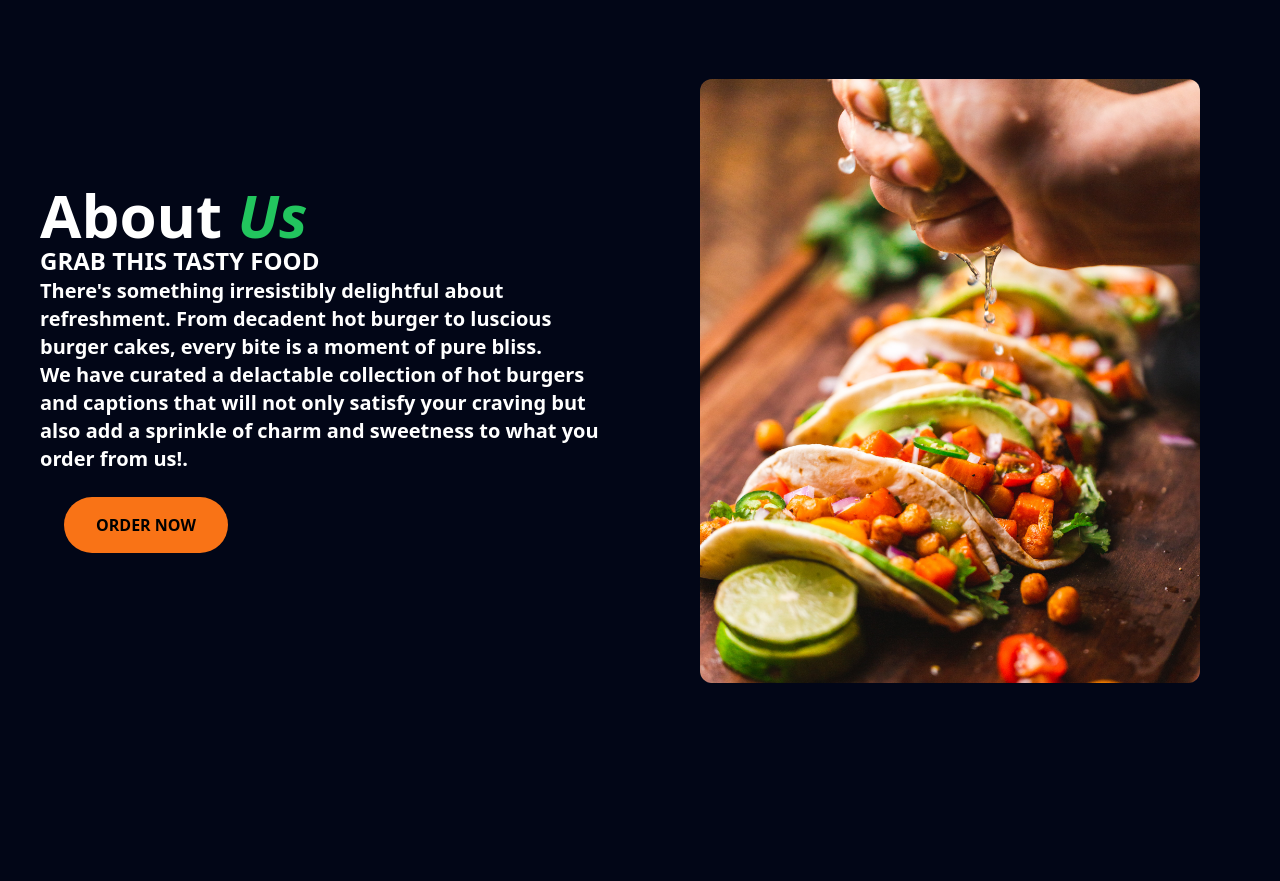
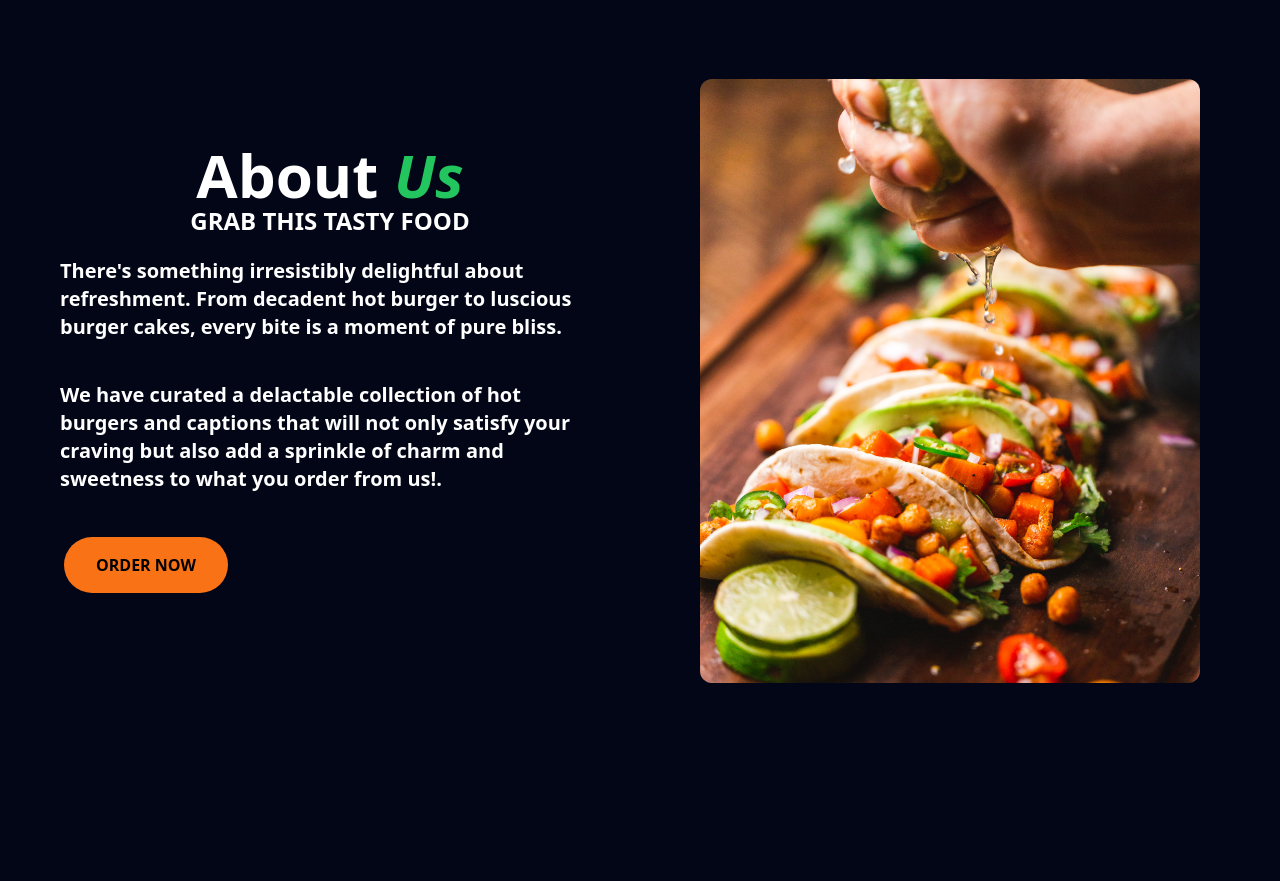
Before and after one commit to Oduluyidavid/food-website, a React (Vite) app: page / in a window 1280 px wide. Shown: the part 1480-2361 px from the top of the page. Built offline with nearby package versions, Linux system fonts and the light colour scheme.

Commit message:
first commit

```diff
--- a/src/sections/Menu.jsx
+++ b/src/sections/Menu.jsx
@@ -39,11 +39,11 @@ export const Menu = () => {
       </section>
       <section id='about' className='flex flex-col lg:flex-row justify-center items-center gap-10 lg:py-24 py-20 px-10 bg-slate-950 w-full h-fit'>
         <div id='left' className='lg:w-[50%] w-full justify-end items-center lg:items-start gap-11'>
-          <h1 data-aos="zoom-in" className='text-white text-6xl font-bold'>About <span className='text-green-500 italic'>Us</span></h1>
-          <h1 className='text-white text-2xl font-semibold'>GRAB THIS TASTY FOOD</h1>
-          <p data-aos="zoom-in" className='text-white text-xl font-semibold text-center lg:text-start'>There's something irresistibly delightful about refreshment. From decadent hot burger to luscious burger cakes,
+          <h1 data-aos="zoom-in" className='text-white text-6xl text-center font-bold'>About <span className='text-green-500 italic'>Us</span></h1>
+          <h1 className='text-white text-2xl text-center font-semibold'>GRAB THIS TASTY FOOD</h1>
+          <p data-aos="zoom-in" className='text-white text-xl font-semibold p-5 text-center lg:text-start'>There's something irresistibly delightful about refreshment. From decadent hot burger to luscious burger cakes,
            every bite is a moment of pure bliss.</p>
-          <p data-aos="zoom-in" className='text-white text-xl font-semibold text-center lg:text-start'>We have curated a delactable collection of hot burgers and captions that will not only satisfy your craving but also add a sprinkle of charm and sweetness to what you order from us!.</p>
+          <p data-aos="zoom-in" className='text-white text-xl font-semibold p-5 text-center lg:text-start'>We have curated a delactable collection of hot burgers and captions that will not only satisfy your craving but also add a sprinkle of charm and sweetness to what you order from us!.</p>
           <button data-aos="zoom-in-up" data-aos-delay="400" className='bg-orange-500 px-8 py-4 rounded-full hover:bg-green-500 hover:text-black font-bold m-6'>ORDER NOW</button>
         </div>
         <div id='about-image' data-aos="slide-up" data-aos-delay="200" className='flex justify-center items-center lg:w-[50%] w-full'>
```
